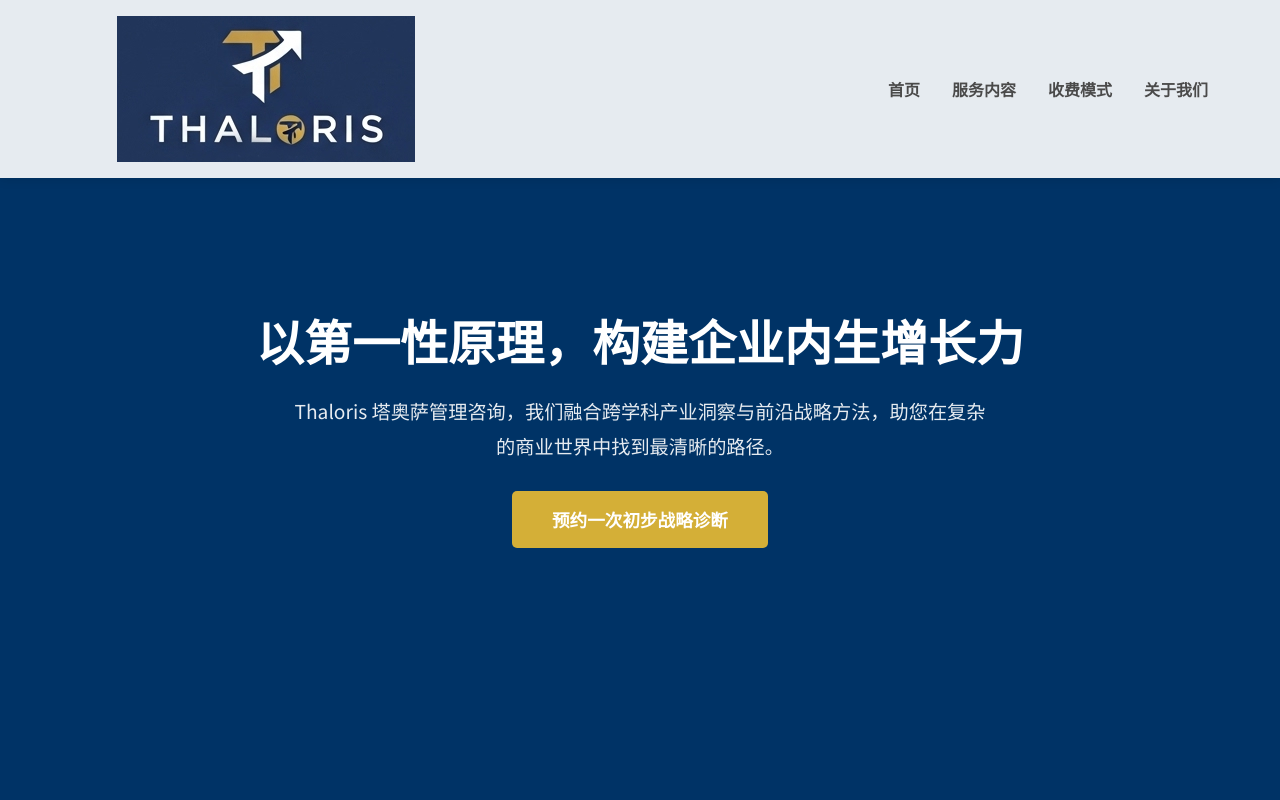
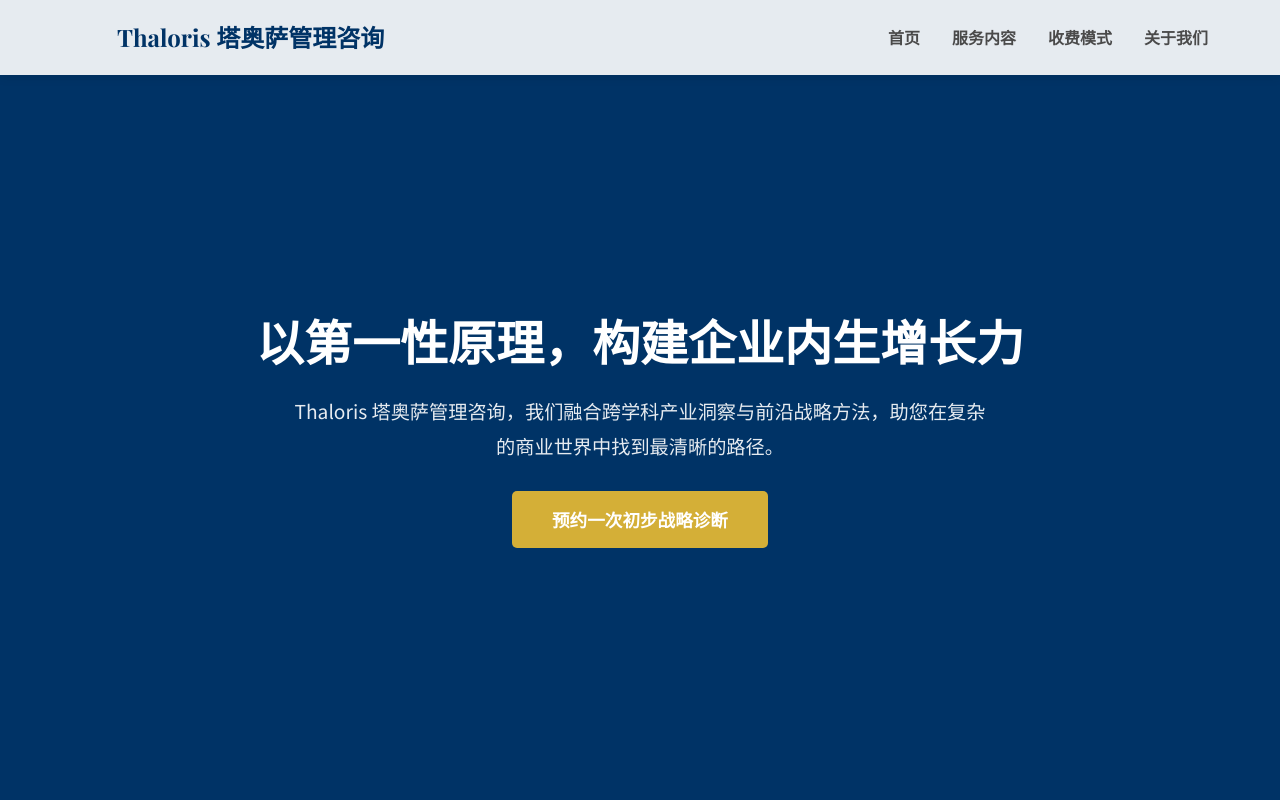
Before and after one commit to tha-con/tha-con.github.io, a plain HTML site: page index.html in a window 1280 px wide. Shown: the top 800 px of the page. Drawn offline with nearby package versions, Linux system fonts and the light colour scheme.

Commit message:
Update index.html

```diff
--- a/index.html
+++ b/index.html
@@ -13,9 +13,7 @@
 
     <header class="main-header">
         <nav class="main-nav">
-            <a href="#home" class="logo">
-    <img src="logo.png" alt="Thaloris 塔奥萨管理咨询 Logo">
-</a>
+           <div class="logo">Thaloris 塔奥萨管理咨询</div>
             <ul>
                 <li><a href="#home">首页</a></li>
                 <li><a href="#services">服务内容</a></li>
@@ -126,9 +124,7 @@
     </main>
 
     <footer class="main-footer">
-        <a href="#home" class="logo">
-    <img src="logo.png" alt="Thaloris 塔奥萨管理咨询 Logo">
-</a>
+       <div class="logo">Thaloris 塔奥萨管理咨询</div>
         <p>联系我们: <a href="mailto:inquiries@ThalorisConsulting.com">inquiries@ThalorisConsulting.com</a></p>
         <p class="copyright">© 2025 Thaloris 塔奥萨管理咨询. All Rights Reserved.</p>
         <p class="disclaimer">本站信息仅供参考，不构成任何形式的投资或商业决策建议。</p>
```
